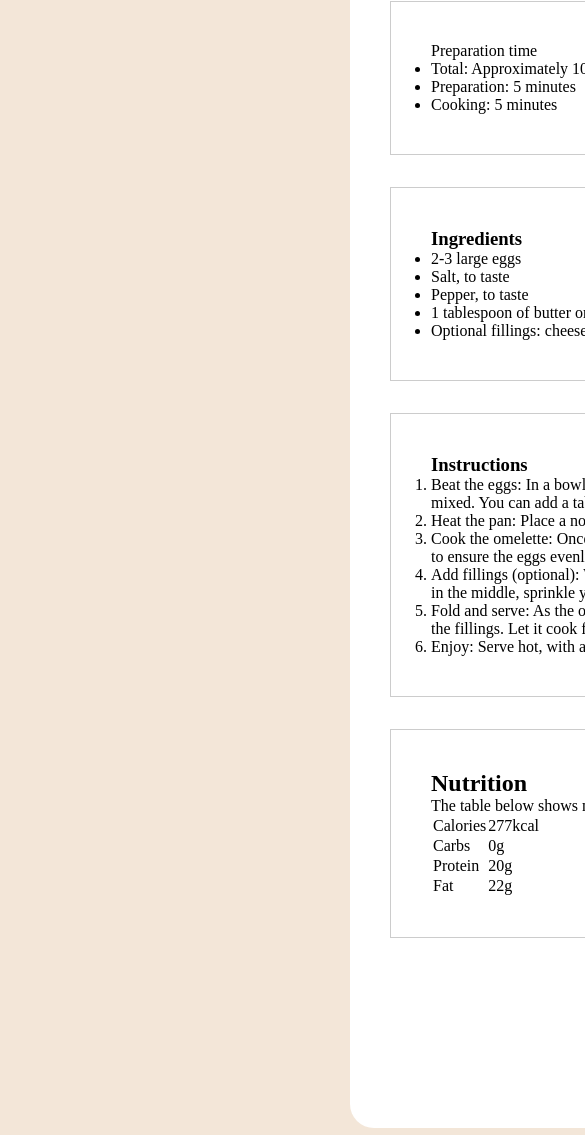
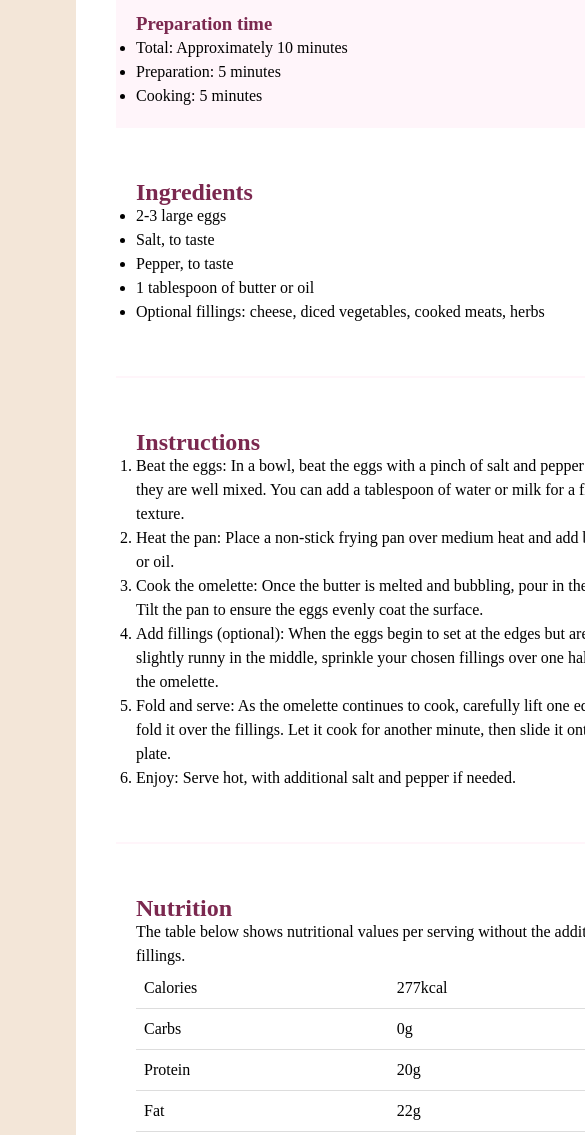
Before and after one commit to Francesiyamu/projects, a plain HTML site: page recipe-page-main/index.html in a window 390 px wide. Shown: the part 700-1835 px from the top of the page, 585 px wide, since content can reach past the window. Drawn offline with Linux system fonts and the light colour scheme.

Commit message:
responsiveness

```diff
--- a/recipe-page-main/index.css
+++ b/recipe-page-main/index.css
@@ -9,19 +9,20 @@ body{
     font-size: 16px;
     background-color: hsl(30, 54%, 90%);
     padding: 128px 48px;
-    width:1440px;
-    height: 1956px;
+    width: 100%;
+    max-width:1440px;
+    height: auto;
 }
 
 .inner-box{
-    width : 740px;
-    height: 1700px;
+    width: 90%;
+    max-width : 740px;
+    height: auto;
     background-color: #fff;
     margin: auto;
     border-radius: 24px;
     padding: 40px;
 }
-
 
 
 .image img{
@@ -33,6 +34,7 @@ body{
 
 #section-1 h1{
     font-size: 40px;
+    margin-bottom: 20px;
 }
 
 main{
@@ -42,10 +44,93 @@ main{
 }
 
 .boxes{
-    border: 1px #ccc solid;
-    padding: 40px;
+    padding: 20px;
     margin: 32px 0 32px 0;
+    line-height: 1.5em;
 }
+
+
+h2, h3{
+    color:  hsl(332, 51%, 32%);
+}
+
+.preparation{
+    background-color: hsl(330, 100%, 98%);
+}
+
+#ingredients,
+#instruction{
+    border-bottom: 2px solid  hsl(330, 100%, 98%);
+}
+
+table{
+    border-collapse: collapse;
+    width: 100%;
+}
+
+th, td {
+    padding: 8px;
+    text-align: left;
+    border-bottom: 1px solid #ddd;
+  }
 
 .attribution { font-size: 11px; text-align: center; }
 .attribution a { color: hsl(228, 45%, 44%); }
+
+
+
+@media screen and (max-width:992px){
+    body{
+        width: 768px;
+        height: 2100px;
+    }
+
+    .inner-box{
+        width : 616px;
+        height: 1844px;
+        background-color: #fff;
+        margin: auto;
+        border-radius: 24px;
+        padding: 40px;
+    }
+
+    .image img{
+        border-radius: 24px;
+        width: 536px;
+        height: 300px
+    }
+
+    main{
+        width: 536px;
+        height: 1424px;
+
+    }
+
+}
+
+
+@media screen and (max-width:375px){
+    body{
+        width: 375px;
+        height: 2040px;
+    }
+
+    .inner-box{
+        width : 375px;
+        height: 1872px;
+
+    }
+
+    .image img{
+        border-radius: 24px;
+        width: 375px;
+        height: 175px
+    }
+
+    main{
+        width: 375px;
+        height: 1872px;
+
+    }
+
+}
--- a/recipe-page-main/index.html
+++ b/recipe-page-main/index.html
@@ -30,8 +30,8 @@
       </section>
 
       <section>
-        <div class="boxes">
-          <p> Preparation time</p>
+        <div class="boxes preparation">
+          <h3> Preparation time</h3>
           <ul>
             <li>Total: Approximately 10 minutes</li>
             <li>Preparation: 5 minutes</li>
@@ -40,9 +40,9 @@
         </div>
       </section>
 
-      <section>
+      <section id="ingredients">
         <div class="boxes">
-          <h3>Ingredients</h3>
+          <h2>Ingredients</h2>
         <ul>
           <li>2-3 large eggs</li>
           <li>Salt, to taste</li>
@@ -55,9 +55,10 @@
 
 
 
-      <section>
+
+      <section id="instruction">
         <div class="boxes">
-          <h3>Instructions</h3>
+          <h2>Instructions</h2>
         <ol>
           <li>Beat the eggs: In a bowl, beat the eggs with a pinch of salt and pepper until they are well mixed.
             You can add a tablespoon of water or milk for a fluffier texture.</li>
```
